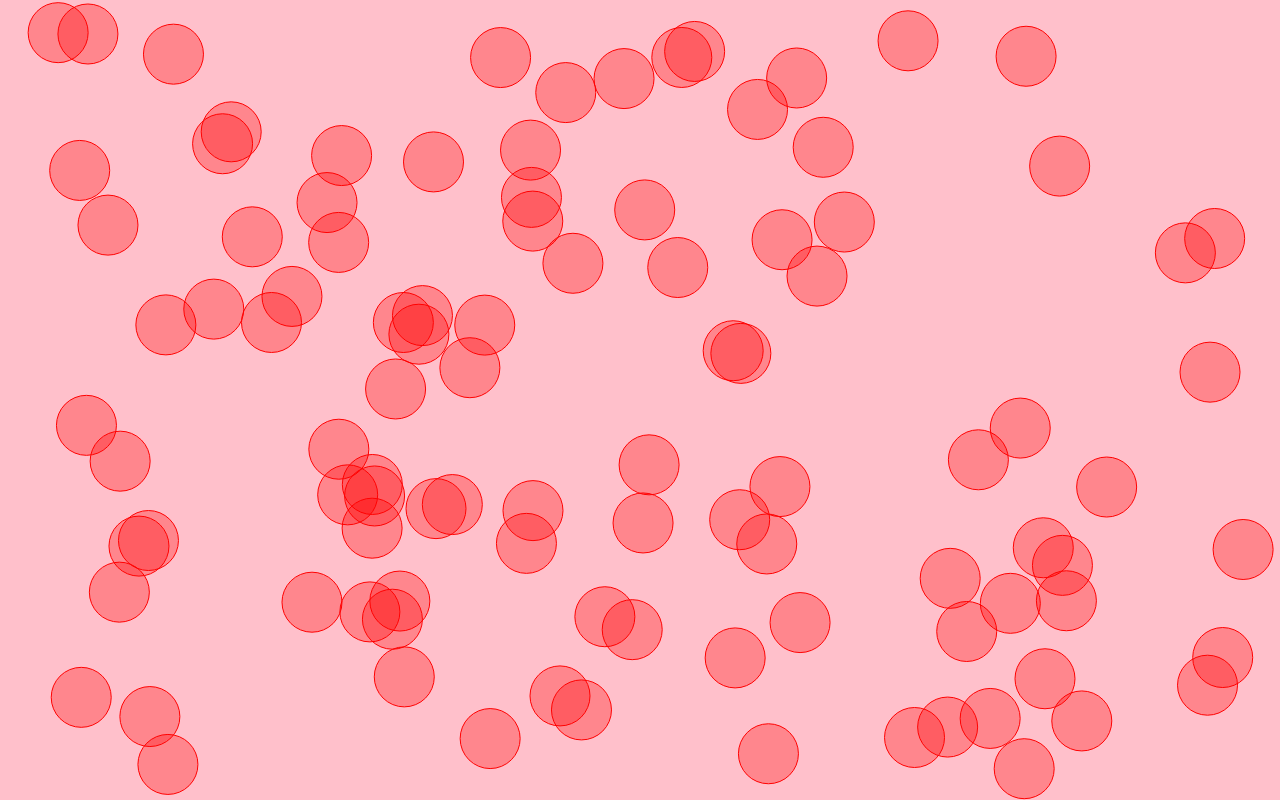
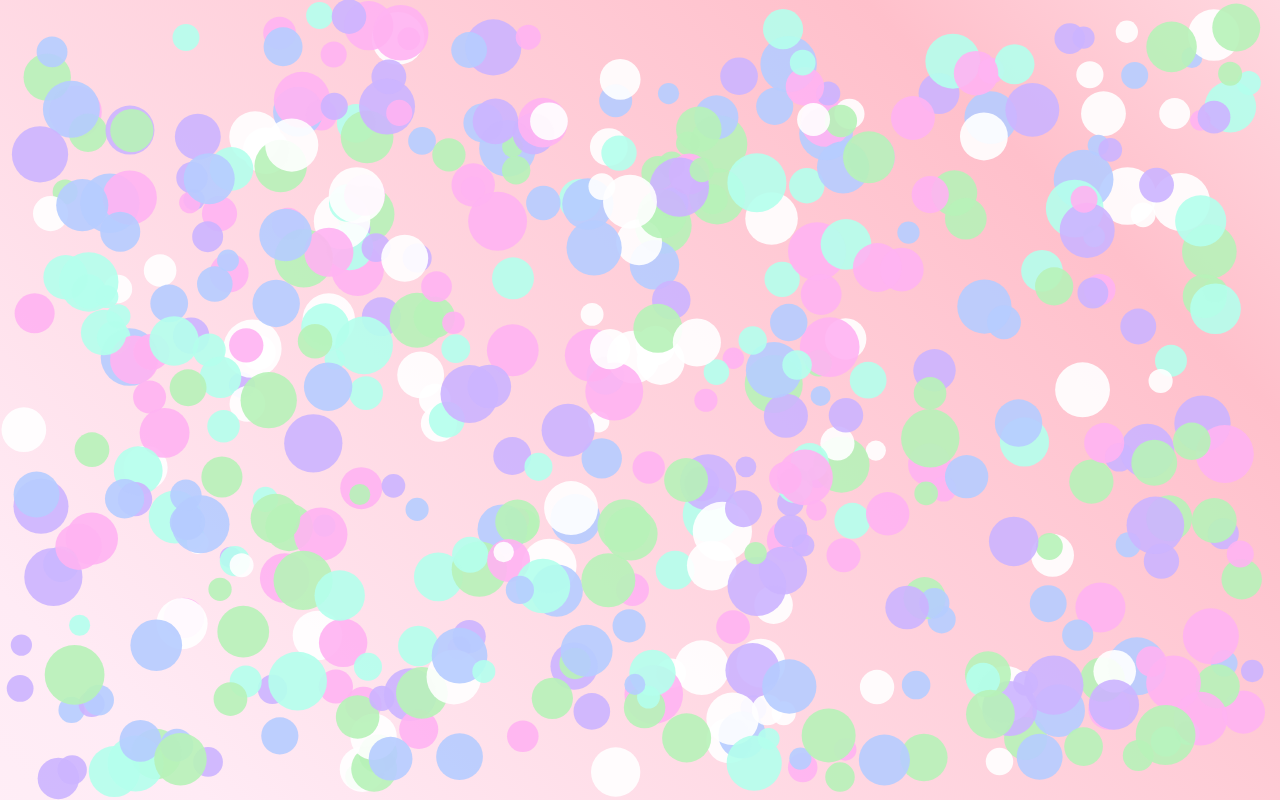
Before and after one commit to daryaleys/canvas-circles, a plain HTML site: page index.html in a window 1280 px wide. Drawn offline with Linux system fonts and the light colour scheme.

Commit message:
added interactivity

```diff
--- a/index.html
+++ b/index.html
@@ -12,7 +12,7 @@
 				overflow: hidden;
 			}
 			canvas {
-				background: pink;
+				background: linear-gradient(45deg, #fffafc -50%, #ffebf5 10%, pink 80%, lavenderblush 120%);
 			}
 		</style>
 	</head>
--- a/index.js
+++ b/index.js
@@ -1,11 +1,36 @@
 const canvas = document.querySelector("canvas");
-const winHeight = window.innerHeight;
-const winWidth = document.documentElement.clientWidth;
-
+let winHeight = window.innerHeight;
 canvas.height = winHeight;
+let winWidth = document.documentElement.clientWidth;
 canvas.width = winWidth;
 
+window.addEventListener("resize", () => {
+	winHeight = window.innerHeight;
+	canvas.height = winHeight;
+
+	winWidth = document.documentElement.clientWidth;
+	canvas.width = winWidth;
+
+	init();
+});
+
 const c = canvas.getContext("2d");
+
+const maxRadius = 80;
+// minRadius is the initial radius of each individual circle
+
+const colorArray = ["rgba(255, 255, 255,0.9)", "rgba(183,242,184,0.9)", "rgba(180,255,237,0.9)", "rgba(182,205,255,0.9)", "rgba(204,180,255,0.9)", "rgba(255,179,242,0.9)"];
+let circleArray = [];
+
+const mouse = {
+	x: undefined,
+	y: undefined,
+};
+
+canvas.addEventListener("mousemove", (event) => {
+	mouse.x = event.x;
+	mouse.y = event.y;
+});
 
 class Circle {
 	constructor(x, y, dx, dy, radius) {
@@ -13,16 +38,16 @@ class Circle {
 		this.y = y;
 		this.dx = dx;
 		this.dy = dy;
+		this.minRadius = radius;
 		this.radius = radius;
+		this.color = colorArray[Math.floor(Math.random() * colorArray.length)];
 	}
 
 	draw() {
 		c.beginPath();
 		c.arc(this.x, this.y, this.radius, 0, Math.PI * 2, false);
-		c.strokeStyle = "red";
-		c.fillStyle = "rgba(255, 0, 0, 0.3)";
+		c.fillStyle = this.color;
 		c.fill();
-		c.stroke();
 	}
 
 	update() {
@@ -37,20 +62,28 @@ class Circle {
 		this.x += this.dx;
 		this.y += this.dy;
 
+		if (mouse.x - this.x < 80 && mouse.x - this.x > -80 && mouse.y - this.y < 80 && mouse.y - this.y > -80) {
+			if (this.radius < maxRadius) this.radius += 1;
+		} else {
+			if (this.radius > this.minRadius) this.radius -= 1;
+		}
+
 		this.draw();
 	}
 }
 
-let circleArray = [];
+function init() {
+	circleArray = [];
 
-for (let i = 0; i < 100; i++) {
-	let radius = 30,
-		x = Math.random() * (winWidth - radius * 2) + radius,
-		y = Math.random() * (winHeight - radius * 2) + radius,
-		dx = (Math.random() - 0.5) * 4,
-		dy = (Math.random() - 0.5) * 4;
+	for (let i = 0; i < 500; i++) {
+		let radius = Math.random() * 20 + 10,
+			x = Math.random() * (winWidth - radius * 2) + radius,
+			y = Math.random() * (winHeight - radius * 2) + radius,
+			dx = (Math.random() - 0.5) * 4,
+			dy = (Math.random() - 0.5) * 4;
 
-	circleArray.push(new Circle(x, y, dx, dy, radius));
+		circleArray.push(new Circle(x, y, dx, dy, radius));
+	}
 }
 
 function animate() {
@@ -62,4 +95,5 @@ function animate() {
 	}
 }
 
+init();
 animate();
```
